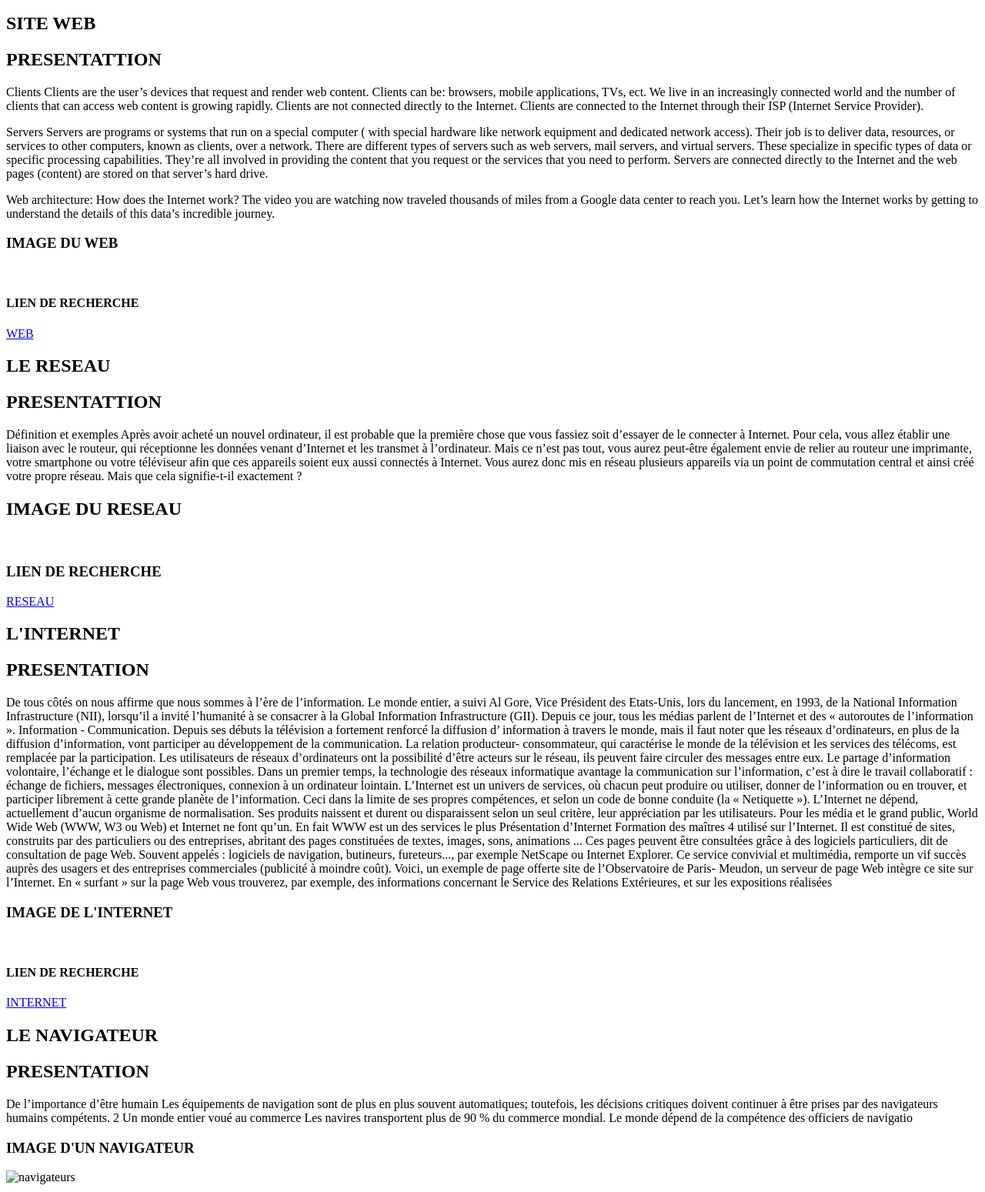
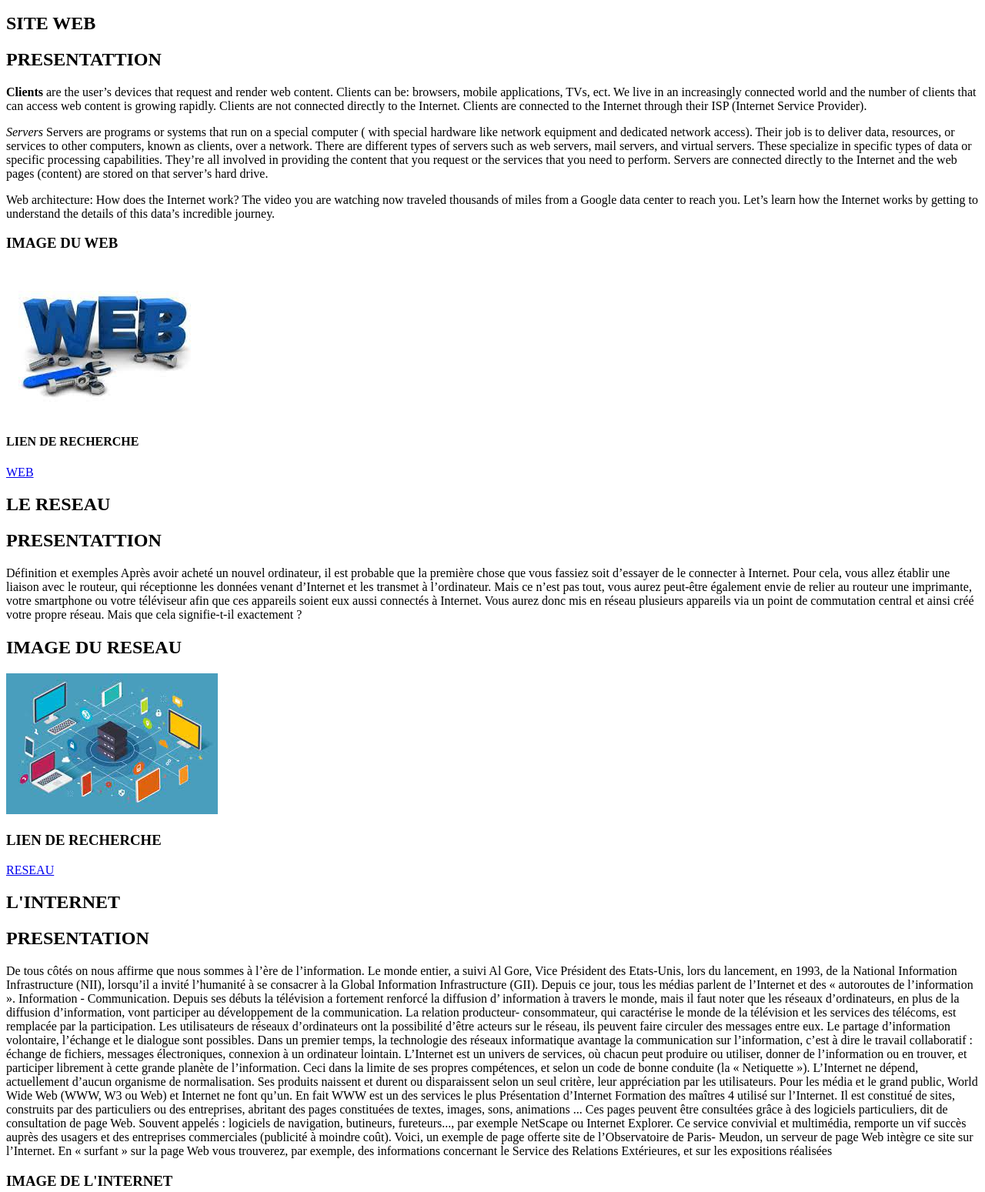
Before and after one commit to Leno52/htmlwork, a plain HTML site: page indexxx.html in a window 1280 px wide. Shown: the part 549-2098 px from the top of the page at 77% size. Drawn offline with Linux system fonts and the light colour scheme.

Commit message:
ajouts des photos au travail

```diff
--- a/indexxx.html
+++ b/indexxx.html
@@ -4,6 +4,7 @@
     <meta charset="UTF-8">
     <meta name="viewport" content="width=device-width, initial-scale=1.0">
     <title>TRAINING</title>
+    <link rel="icon" href="favicon.ico"type="image/x-icon"/>
 </head>
 <body>
     <H1>SUGGESTION DE RECHERCHE</H1>
@@ -43,15 +44,15 @@
     <section id="SITE WEB">
         <h1>SITE WEB </h1>
          <h2>PRESENTATTION</h2>
-        <p>Clients
+        <p>
 
-            Clients are the user’s devices that request and render web content. Clients can be: browsers, mobile applications, TVs, ect.
+           <b>Clients</b>  are the user’s devices that request and render web content. Clients can be: browsers, mobile applications, TVs, ect.
             We live in an increasingly connected world and the number of clients that can access web content is growing rapidly.
             Clients are not connected directly to the Internet.
             Clients are connected to the Internet through their ISP (Internet Service Provider).
         </p>
         <p>
-            Servers
+            <i>Servers</i>
 
             Servers are programs or systems that run on a special computer ( with special hardware like network equipment and dedicated network access).
             Their job is to deliver data, resources, or services to other computers, known as clients, over a network.
@@ -79,7 +80,7 @@
             Mais que cela signifie-t-il exactement ?
             </p>
             <h2>IMAGE DU  RESEAU</h2>
-            <img src="./reseau.jpeg" alt="">
+            <img src="./reseau.jpeg" alt="RESEAU">
             <h3>LIEN DE RECHERCHE</h3>
             <a href="./https://www.ionos.fr/digitalguide/serveur/know-how/reseau-informatique-definition/">RESEAU</a>
 
@@ -153,6 +154,7 @@
     </section>
     <section id="LE FORMULAIRE">
         <h1>LE FORMULAIRE </h1>
+        <audio src=""></audio>
 
         <form>
             <p>Nom et Prenom</p>
```
Also changed, not shown: indexx.html (+1 -0 lines), NAVIGATEUR.jpeg (added), Sans titre.jpeg (added), Sanstitre.jpeg (added), internet.jpeg (added), reseau.jpeg (added).
